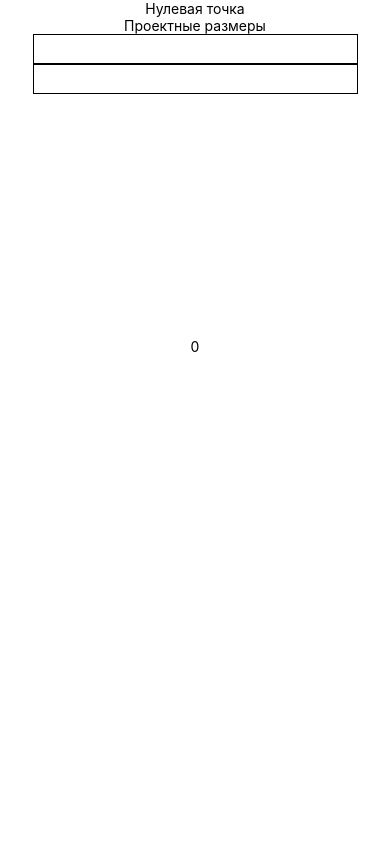
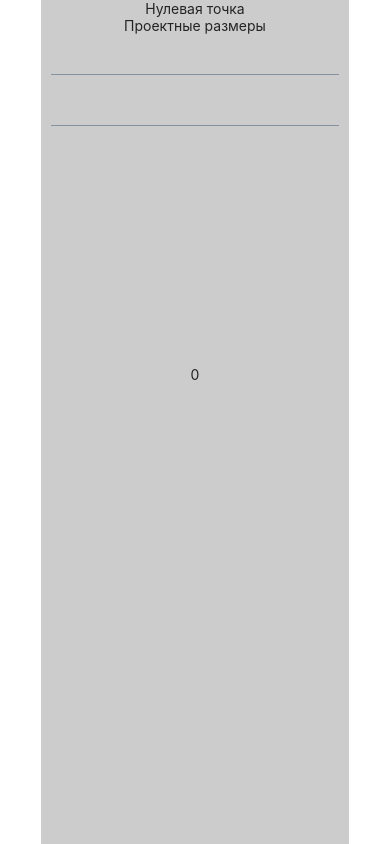
Before and after one commit to alexamy/leveler-table-app, a React Native app: screen / in a window 390 px wide. Built offline with nearby package versions, Linux system fonts and the light colour scheme.

Commit message:
add rneui elements

```diff
--- a/jest.config.js
+++ b/jest.config.js
@@ -5,6 +5,6 @@ module.exports = {
   preset: 'jest-expo',
   setupFilesAfterEnv: ['@testing-library/jest-native/extend-expect'],
   transformIgnorePatterns: [
-    "node_modules/(?!((jest-)?react-native|@react-native(-community)?)|expo(nent)?|@expo(nent)?/.*|@expo-google-fonts/.*|react-navigation|@react-navigation/.*|@unimodules/.*|unimodules|sentry-expo|native-base|react-native-svg)"
+    'node_modules/(?!((jest-)?react-native|@react-native(-community)?)|expo(nent)?|@expo(nent)?/.*|@expo-google-fonts/.*|react-navigation|@react-navigation/.*|@unimodules/.*|unimodules|sentry-expo|native-base|react-native-svg|@rneui/.*)'
   ]
 }
--- a/src/Root.tsx
+++ b/src/Root.tsx
@@ -1,21 +1,16 @@
 import { StatusBar } from 'expo-status-bar';
 import { observer } from 'mobx-react-lite';
 import { useContext } from 'react';
-import { ScrollView, StyleSheet, Text, TextInput, View } from 'react-native';
+import { ScrollView, StyleSheet, View } from 'react-native';
+import { Input, Text } from '@rneui/themed';
 import { StoreContext } from './store';
 
 const styles = StyleSheet.create({
   container: {
     flex: 1,
-    backgroundColor: '#fff',
+    backgroundColor: '#cccccc',
     alignItems: 'center',
     justifyContent: 'center',
-  },
-  input: {
-    fontSize: 20,
-    borderWidth: 1,
-    paddingHorizontal: 5,
-    paddingVertical: 2,
   },
 });
 
@@ -25,10 +20,9 @@ export const Root = observer(function() {
 
   const inputs = sizes.map((size) => {
     return (
-      <TextInput
+      <Input
         key={`input-size-${size.id}`}
         testID={`input-size-${size.id}`}
-        style={styles.input}
         keyboardType='numeric'
         textAlign='right'
         maxLength={6}
@@ -63,9 +57,8 @@ export const Root = observer(function() {
     <View style={styles.container}>
       <Text>Нулевая точка</Text>
       <Text>Проектные размеры</Text>
-      <TextInput
+      <Input
         testID='input-zero-1'
-        style={styles.input}
         keyboardType='numeric'
         value={store.zero.value?.toString() || ''}
         onChangeText={store.setZero}
```
